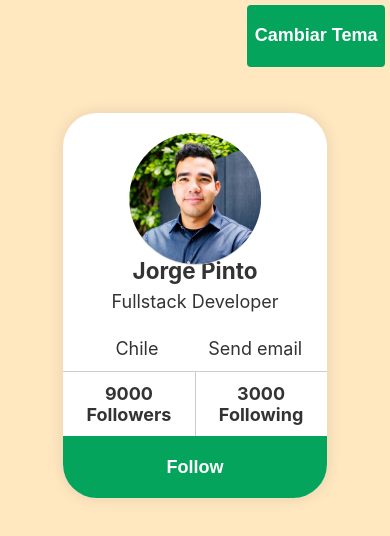
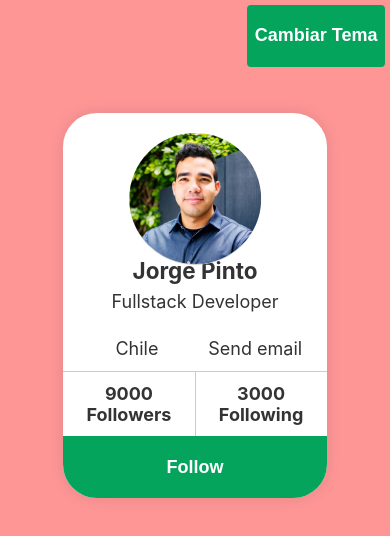
Before and after one commit to devjurek/FrontendDeveloper, a plain HTML site: page card/card.html in a window 390 px wide. Drawn offline with Linux system fonts and the light colour scheme.

Commit message:
Añadido efecto responsive, cambio de color de background

```diff
--- a/card/style.css
+++ b/card/style.css
@@ -10,6 +10,7 @@ html {
     background-color: rgb(255, 231, 192); /* Fondo general de la página */
     color: #333; /* Color del texto en el tema claro */
 }
+
 
 body {
     margin: 0;
@@ -38,6 +39,13 @@ img {
     box-shadow: 0 0 15px rgba(0, 0, 0, 0.1); /* Aumenta el tamaño de la sombra */
     overflow: hidden;
     transition: background-color 0.3s, color 0.3s;
+
+}
+
+@media (max-width: 500px) {
+    html {
+        background-color: #fe9696;
+    }
 
 }
 
```
